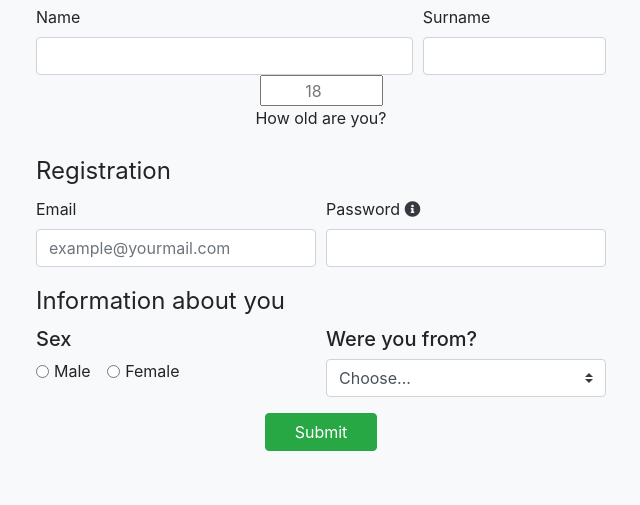
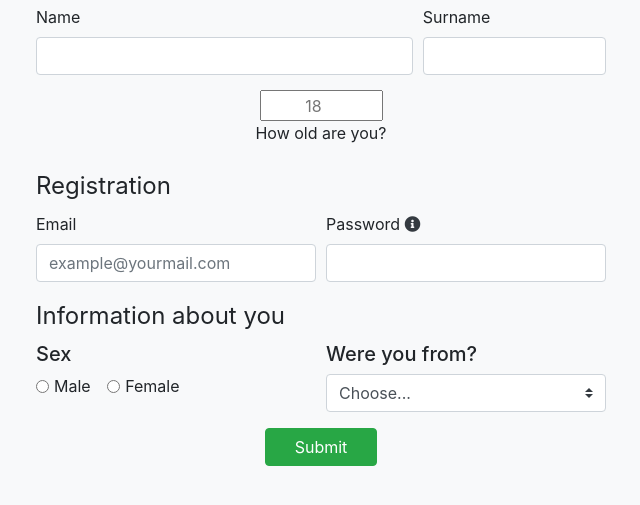
Before and after one commit to KotAleksei/bootstrap_form, a plain HTML site: page index.html in a window 1280 px wide. Shown: the part 145-650 px from the top of the page, without its empty margins (319-959 px from the left). Drawn offline with nearby package versions, Linux system fonts and the light colour scheme.

Commit message:
add margin for element

```diff
--- a/index.html
+++ b/index.html
@@ -43,7 +43,7 @@
                     </div>
 
                     <div class="form-row mb-3 justify-content-center">
-                    	<div class="col-6 text-center list-group align-items-center">
+                    	<div class="col-6 text-center list-group align-items-center" style="margin-top: 15px;">
 	                    	<input type="number" min="0" max="100" placeholder="18" required class="text-center col-auto col-sm-6">
 	                    	<label for="age">How old are you?</label>
                     	</div>
```
